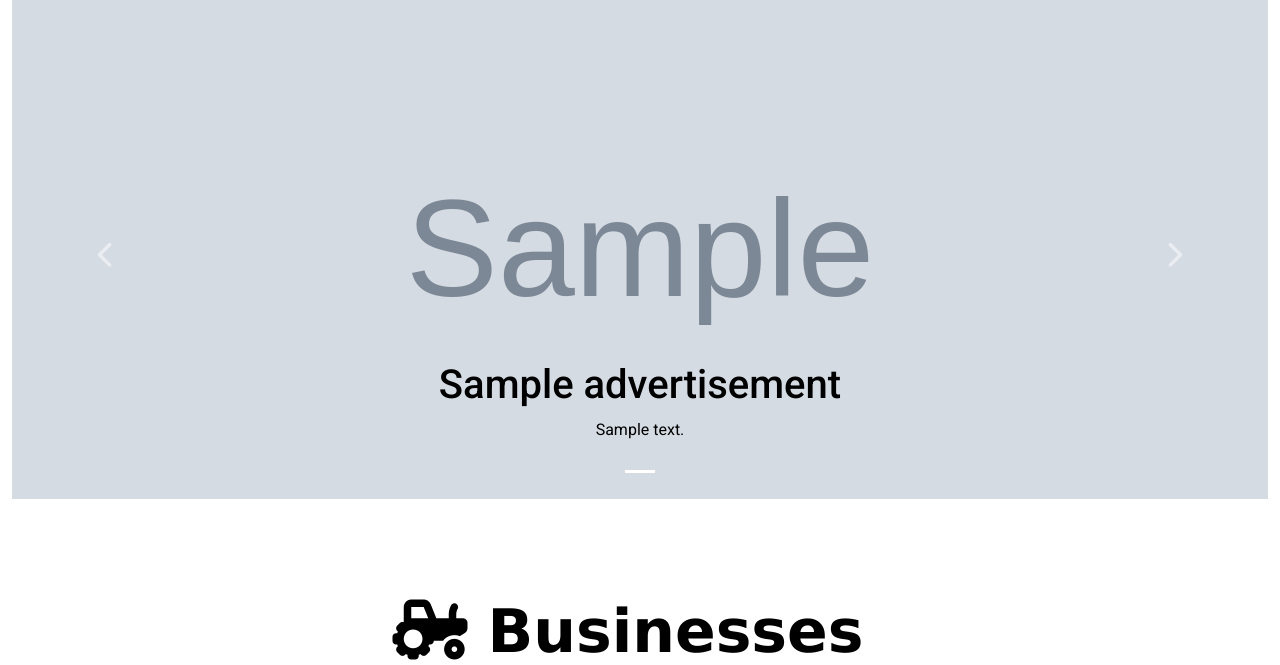
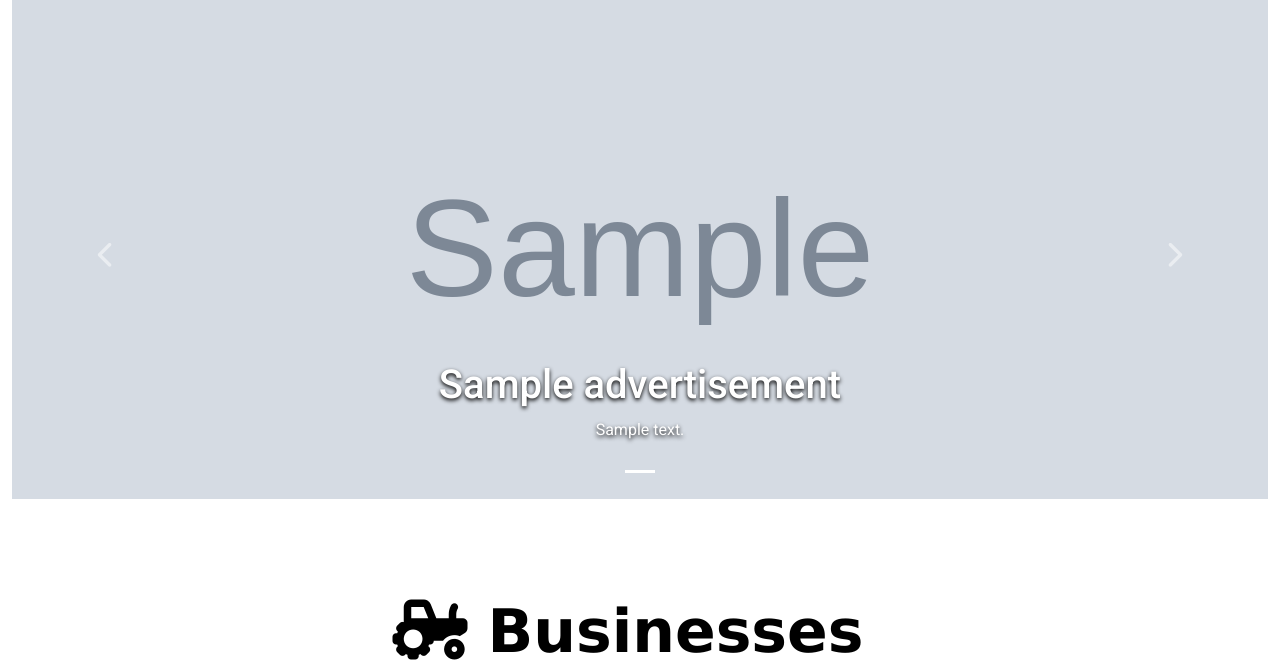
Before and after one commit to SeannyBoyyy/AppDev, a PHP site: page /viewer-landingPage.php in a window 1280 px wide. Shown: the part 283-948 px from the top of the page. Run offline with PHP 8.4, Linux system fonts and the light colour scheme; tables that the repository leaves empty or names only in its code hold one stand-in row (values such as "Sample post"); grey boxes marked "Sample" are stand-in pictures; some libraries are stand-ins or nearby versions.

Commit message:
style
carousel text

```diff
--- a/AppDev_test/admin-viewFarm.php
+++ b/AppDev_test/admin-viewFarm.php
@@ -519,6 +519,10 @@
     {
         color:#e9ecef;
     }
+    .carousel-caption {
+        text-shadow: 0 2px 4px rgba(0, 0, 0, 2);
+        color: white;
+    }
 </style>
 
 <script>
--- a/AppDev_test/farm-viewFarm.php
+++ b/AppDev_test/farm-viewFarm.php
@@ -181,6 +181,10 @@
        }
        .msgBtn:hover{
         filter: brightness(90%);
+       }
+       .carousel-caption {
+        text-shadow: 0 2px 4px rgba(0, 0, 0, 2);
+        color:white;
         }
     </style>
 <body>
@@ -422,8 +426,6 @@
                     echo "<p>No reviews found.</p>";
                 }
                 ?>
-
-
             </div>
         </div>
 
--- a/AppDev_test/viewer-landingPage.php
+++ b/AppDev_test/viewer-landingPage.php
@@ -64,6 +64,10 @@
         color: #fff !important;
         border-color: #21D192 !important;
     }
+    .carousel-caption {
+        text-shadow: 0 2px 4px rgba(0, 0, 0, 2);
+        color: white;
+    }
 </style>
 </head>
 
@@ -84,8 +88,8 @@
                     <div class="carousel-item <?php if($key === 0) echo 'active'; ?>">
                         <img style="height: 500px;" src="ProfileModule/img/<?php echo $ad['image']; ?>" class="d-block w-100 object-fit-cover" alt="...">
                         <div class="carousel-caption align-items-start justify-content-start">
-                            <h1 style="color:black;"><?php echo $ad['name']; ?></h1>
-                            <p class="" style="color: black;"><?php echo $ad['text']; ?></p>
+                            <h1 class="text-white"><?php echo $ad['name']; ?></h1>
+                            <p class="text-white"><?php echo $ad['text']; ?></p>
                         </div>
                     </div>
                 <?php } ?>
```
Also changed, not shown: AppDev_test/AdminModule/manage_messages.php (+3 -16 lines), AppDev_test/viewFarm.php (+6 -2 lines). Lines whose indentation alone changed are shown as unchanged.
